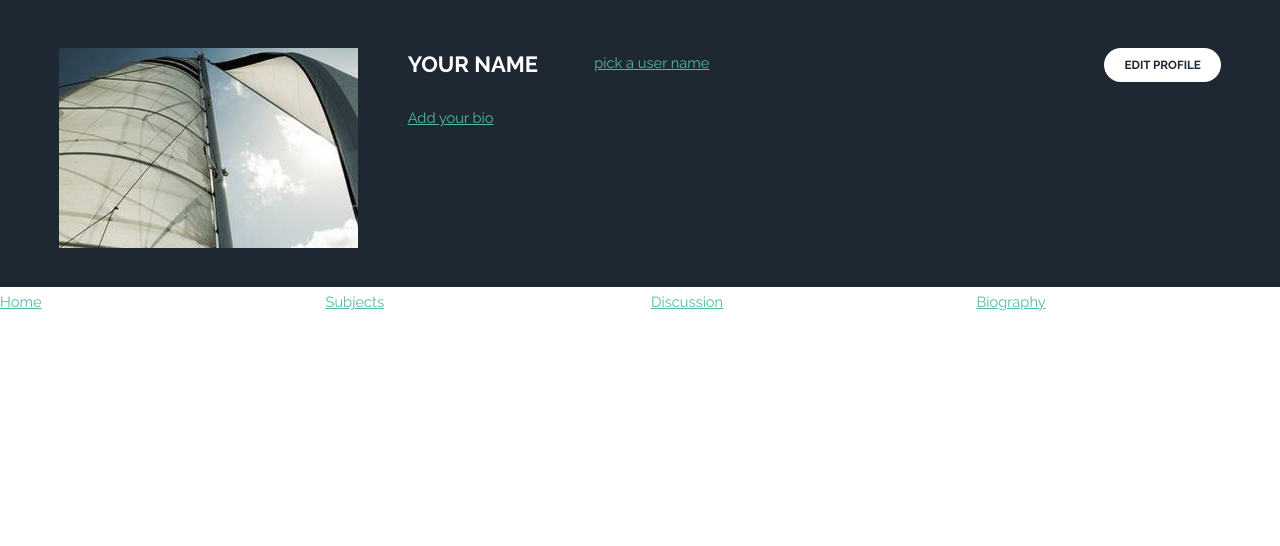
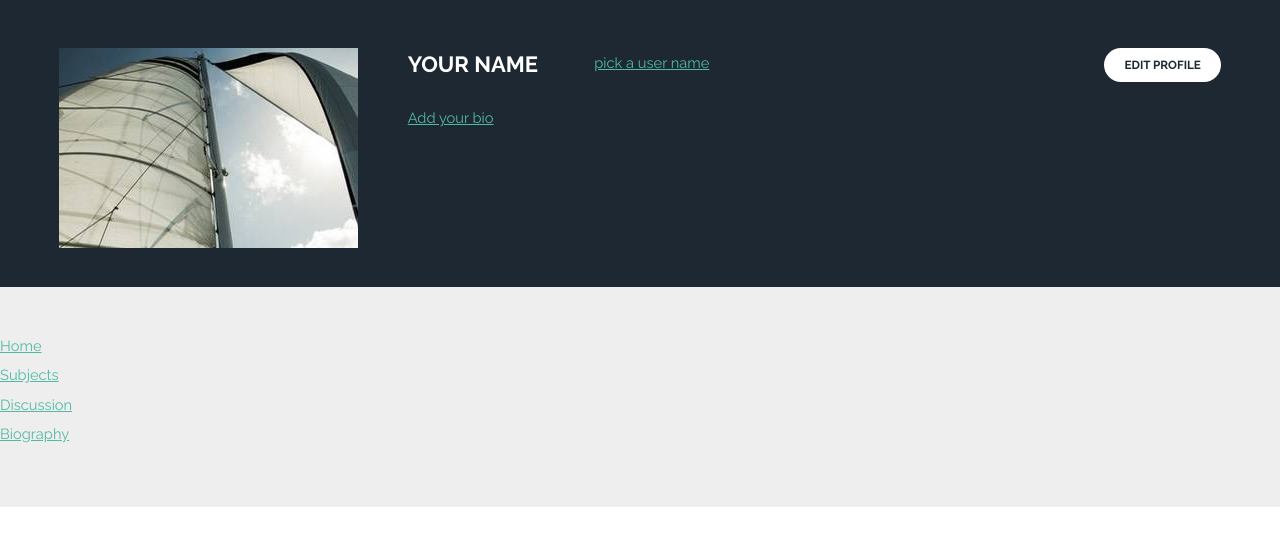
Before and after one commit to vic4926/info30005-2018-hz, a website: page web-v2.0/person.html in a window 1280 px wide. Shown: the part 56-602 px from the top of the page. Drawn offline with Linux system fonts and the light colour scheme.

Commit message:
Update person.html

```diff
--- a/web-v2.0/person.html
+++ b/web-v2.0/person.html
@@ -47,21 +47,21 @@
     </div>
 </section>
 
-<section id="nav-bar">
-    <div id="wrapper-nav" class="row" >
-        <div class="3u 12u$(small)">
+<!--- person page nav bar-->
+
+<section id="person-nav-bar" class="wrapper style1">
+        <div id="person-nav-home">
             <a href="#" class="head-links">Home</a>
         </div>
-        <div class="3u 12u$(small)">
+        <div id="person-nav-subjects">
             <a href="#" class="head-links">Subjects</a>
         </div>
-        <div class="3u 12u$(small)">
+        <div id="person-nav-discussion">
             <a href="#" class="head-links">Discussion</a>
         </div>
-        <div class="3u 12u$(small)">
+        <div id="person-nav-biography">
             <a href="#" class="head-links">Biography</a>
         </div>
-    </div>
 </section>
 
 
```
